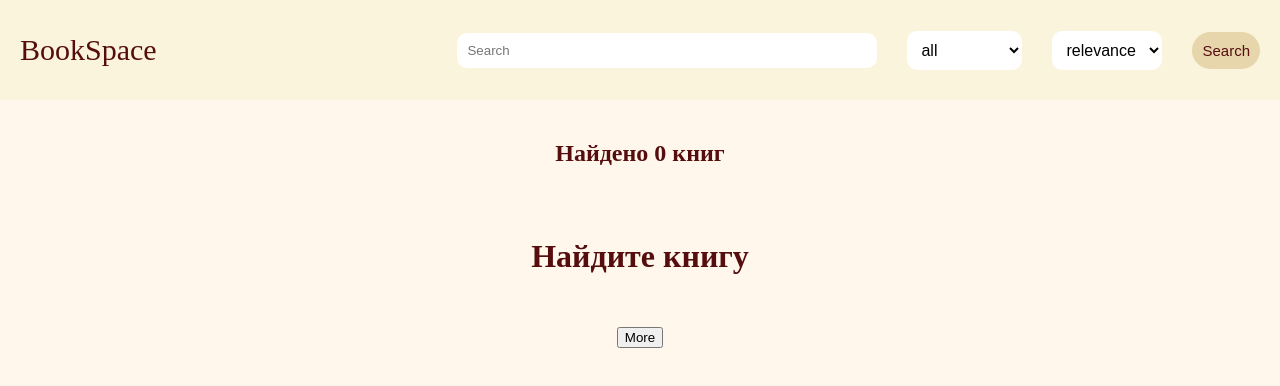
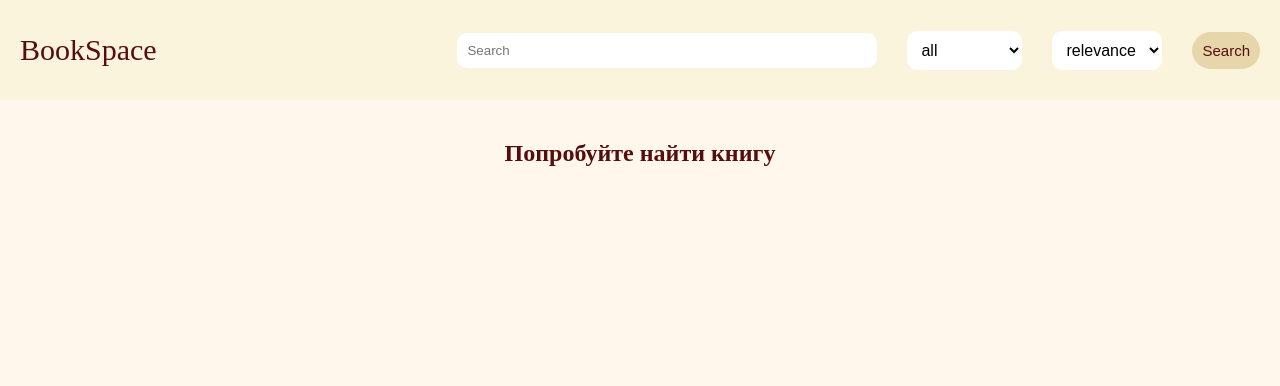
Before and after one commit to Vasilkrug/SearchBooks, a React (Create React App) app: page / in a window 1280 px wide. Shown: the top 386 px of the page. Built offline with nearby package versions, Linux system fonts and the light colour scheme.

Commit message:
add component Button

```diff
--- a/src/App.css
+++ b/src/App.css
@@ -0,0 +1,4 @@
+.App {
+    min-height: 100vh;
+    position: relative;
+}
--- a/src/App.js
+++ b/src/App.js
@@ -10,6 +10,7 @@ import BookPreview from "./components/bookPreview/BookPreview.";
 const App = () => {
     const isLoading = useSelector(state => state.books.isLoading)
     const selectedBook = useSelector(state => state.books.selectedBook)
+
     return (
         <div className={'App'}>
             <Header/>
--- a/src/components/booksList/BooksList.jsx
+++ b/src/components/booksList/BooksList.jsx
@@ -3,6 +3,7 @@ import BookCard from "../bookCard/BookCard";
 import {useDispatch, useSelector} from "react-redux";
 import './BooksList.css';
 import {fetchToApi} from "../../api/api";
+import Button from "../button/Button";
 
 const BooksList = () => {
     const books = useSelector(state => state.books.books)
@@ -14,10 +15,14 @@ const BooksList = () => {
     const emptyImg = require('../../assets/images/emptyImg.jpg');
     const {categorySelect, sortSelect} = sortOptions
     const dispatch = useDispatch();
+
     const getId = (id) => {
         dispatch({type: 'SELECT_BOOK', payload: {id: id}})
     }
-    const loadMoreHandler = async () => {
+
+    const loadMoreHandler = async (e) => {
+        e.preventDefault()
+        books.length
         dispatch({type: 'SET_IS_LOADING', payload: {isLoading: true}})
         dispatch({type: 'INCREMENT_START_INDEX'})
         const data = await fetchToApi(inputValue, categorySelect, sortSelect, startIndex)
@@ -27,9 +32,12 @@ const BooksList = () => {
 
     return (
         <main className={'book-list'}>
-            <div className={'total-books'}>
+            {!books.length && !hasError ? <h2>Попробуйте найти книгу</h2> : null}
+            {totalBooks ? <div className={'total-books'}>
                 <h2>Найдено {totalBooks} книг</h2>
-            </div>
+            </div> : null}
+            {!totalBooks && hasError ?
+                <h2>Книг не найдено</h2> : null}
             {books.length && !hasError ? books.map(book => {
                     return <BookCard
                         key={book.id}
@@ -40,9 +48,11 @@ const BooksList = () => {
                         categories={book.volumeInfo.categories || []}
                         img={book?.volumeInfo?.imageLinks?.thumbnail || emptyImg}/>
                 })
-                : <h1>Найдите книгу</h1>}
+                : null}
             <div className={'more-button'}>
-                <button onClick={() => loadMoreHandler()}>More</button>
+                {books.length && books.length >= 30 ?
+                    <Button onclick={loadMoreHandler} text={'Загрузить еще'}/>
+                    : null}
             </div>
         </main>
     );
--- /dev/null
+++ b/src/components/button/Button.css
@@ -0,0 +1,9 @@
+.search-button {
+    background: #E7D6AC;
+    border-radius: 20px;
+    color: #550D0E;
+    font-size: 15px;
+    border: none;
+    padding: 10px;
+    cursor: pointer;
+}
--- /dev/null
+++ b/src/components/button/Button.jsx
@@ -0,0 +1,10 @@
+import React from 'react';
+import './Button.css';
+
+const Button = ({text, onclick}) => {
+    return (
+        <button onClick={(e) => onclick(e)} className={'search-button'}>{text}</button>
+    );
+};
+
+export default Button;
--- a/src/components/loader/Loader.css
+++ b/src/components/loader/Loader.css
@@ -1,8 +1,9 @@
 .loader {
-    position: absolute;
+    position: fixed;
     top: 0;
-    width: 100%;
-    height: 100%;
+    bottom: 0;
+    right: 0;
+    left: 0;
     background-color: rgba(0, 0, 0, 0.6);
     display: flex;
     justify-content: center;
--- a/src/components/searchForm/SearcForm.css
+++ b/src/components/searchForm/SearcForm.css
@@ -12,13 +12,3 @@
     gap: 30px;
     align-items: center;
 }
-
-.search-button {
-    background: #E7D6AC;
-    border-radius: 20px;
-    color: #550D0E;
-    font-size: 15px;
-    border: none;
-    padding: 10px;
-    cursor: pointer;
-}
--- a/src/components/searchForm/SearchForm..jsx
+++ b/src/components/searchForm/SearchForm..jsx
@@ -1,10 +1,11 @@
-import React, {useState} from 'react';
+import React from 'react';
 import './SearcForm.css';
 import Select from "../select/Select";
 import {categoriesOptions, sortOptions} from "../data/data";
 import {useDispatch} from "react-redux";
 import {useSelect} from "../../hooks/useSelect";
 import {fetchToApi} from "../../api/api";
+import Button from "../button/Button";
 
 const SearchForm = () => {
     const [categorySelect, setCategorySelect] = useSelect('all');
@@ -12,11 +13,13 @@ const SearchForm = () => {
     const [value, setValue, clear] = useSelect('');
 
     const dispatch = useDispatch();
+
     const getData = async (e) => {
         e.preventDefault()
         dispatch({type: 'SET_IS_LOADING', payload: {isLoading: true}})
         dispatch({type: 'SET_INPUT_VALUE', payload: {inputValue: value}})
         dispatch({type: 'SET_SORT_OPTIONS', payload: {sortOptions: {categorySelect, sortSelect}}})
+        dispatch({type: 'INCREMENT_START_INDEX'})
         const data = await fetchToApi(value, categorySelect, sortSelect)
         const isError = !data.totalItems;
         dispatch({type: 'SET_ERROR', payload: {error: isError}})
@@ -38,7 +41,7 @@ const SearchForm = () => {
             <label>
                 <Select options={sortOptions} onChange={setSortSelect}/>
             </label>
-            <button onClick={(e) => getData(e)} className={'search-button'}>Search</button>
+            <Button onclick={getData} text={'Search'}/>
         </form>
     );
 };
```
